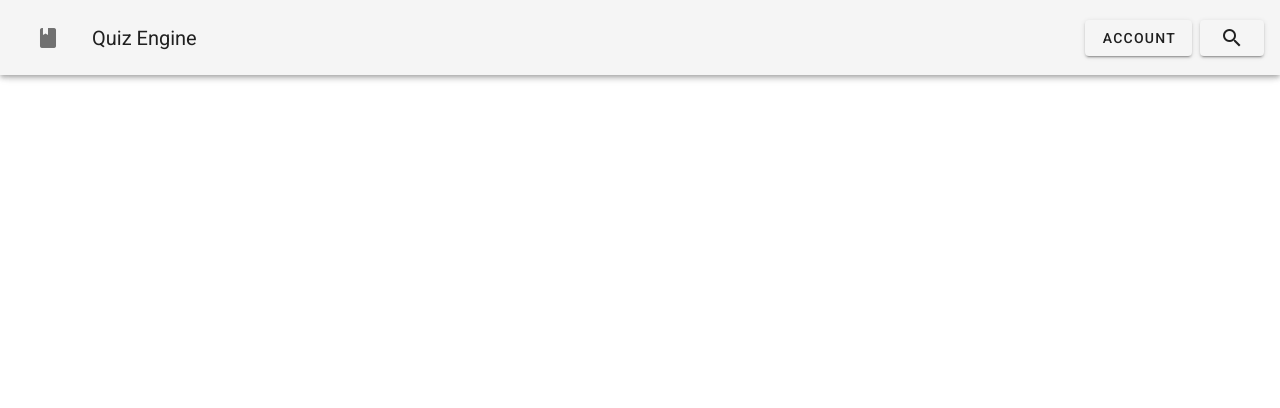
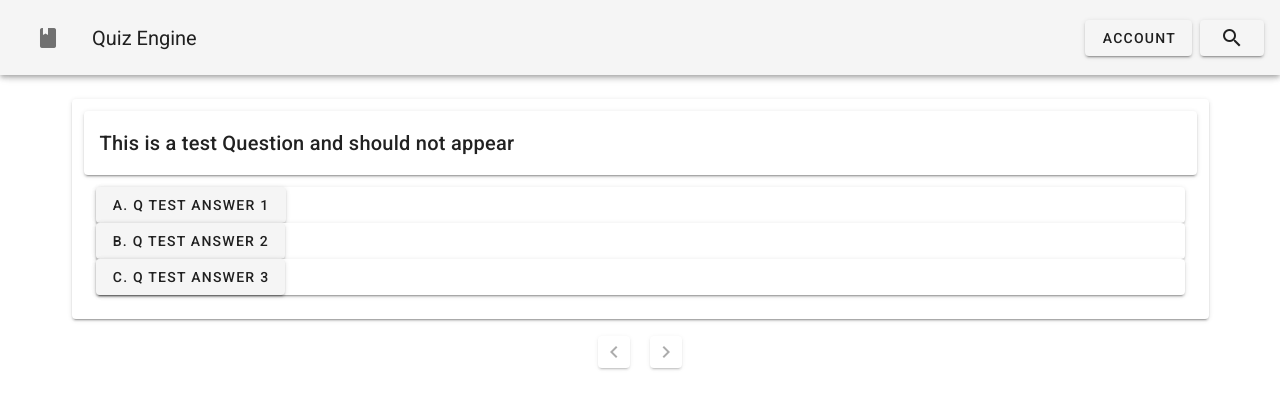
Before and after one commit to byui-cit-internship/QuizEngine, a Vue app in the folder front/: page /quiz in a window 1280 px wide. Before the commit this address led to /. Shown: the top 408 px of the page. Built offline with nearby package versions, Linux system fonts and the light colour scheme.

Commit message:
Attempting to get it to load a single question

```diff
--- a/front/src/components/Quiz.vue
+++ b/front/src/components/Quiz.vue
@@ -3,7 +3,7 @@
         <!-- Main Body -->
         <v-container>
             <v-card >
-                <QuestionItem v-bind:question="currQuestion">
+                <QuestionItem v-bind:question="quiz.questions[currPage]">
                 </QuestionItem>
             </v-card>
         </v-container>
@@ -18,8 +18,6 @@
 import QuestionItem from "./QuestionItem";
 export default {
    name: 'QuizItem',
-   currPage:0,
-   currQuestion:(quiz.questions[currPage]),
    compnents: { QuestionItem },
   props: {
     quiz: {
@@ -38,5 +36,6 @@
             }
 
            },
-}}}
+},
+}}
 </script>
```
